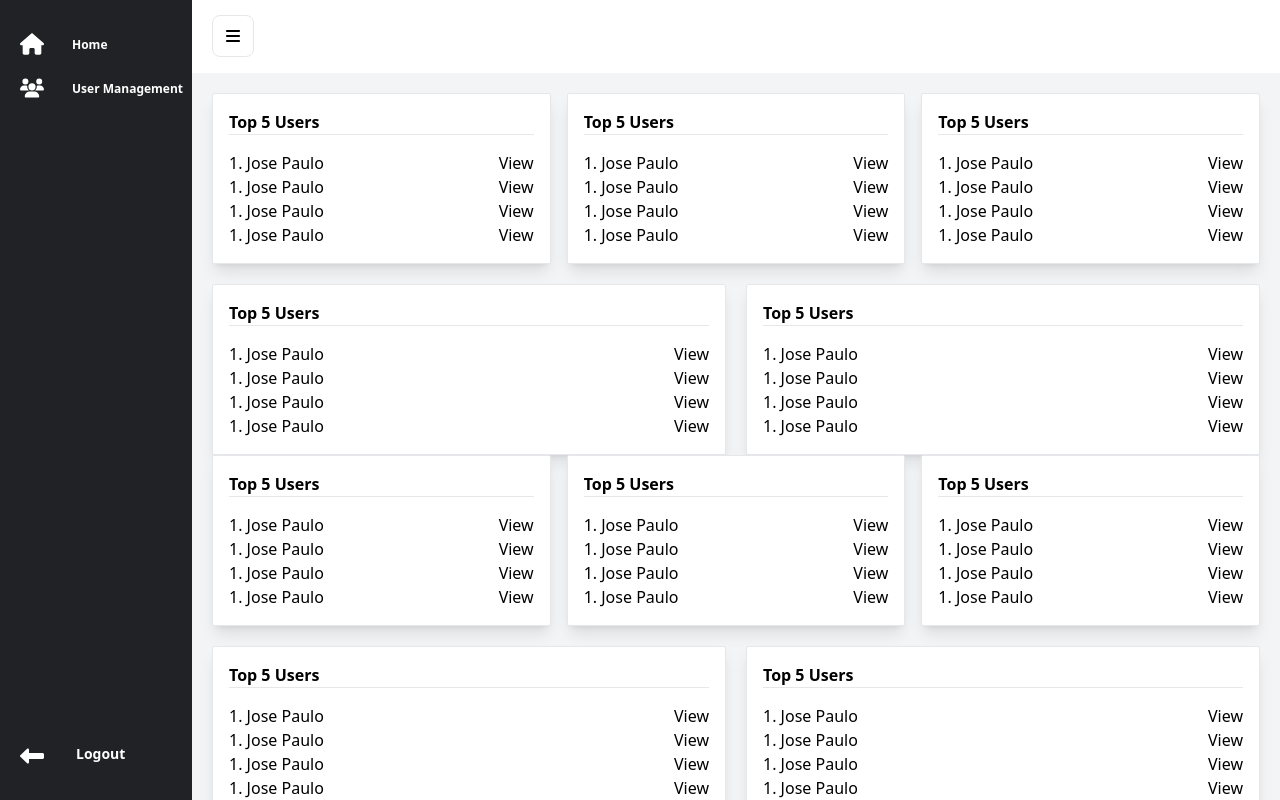
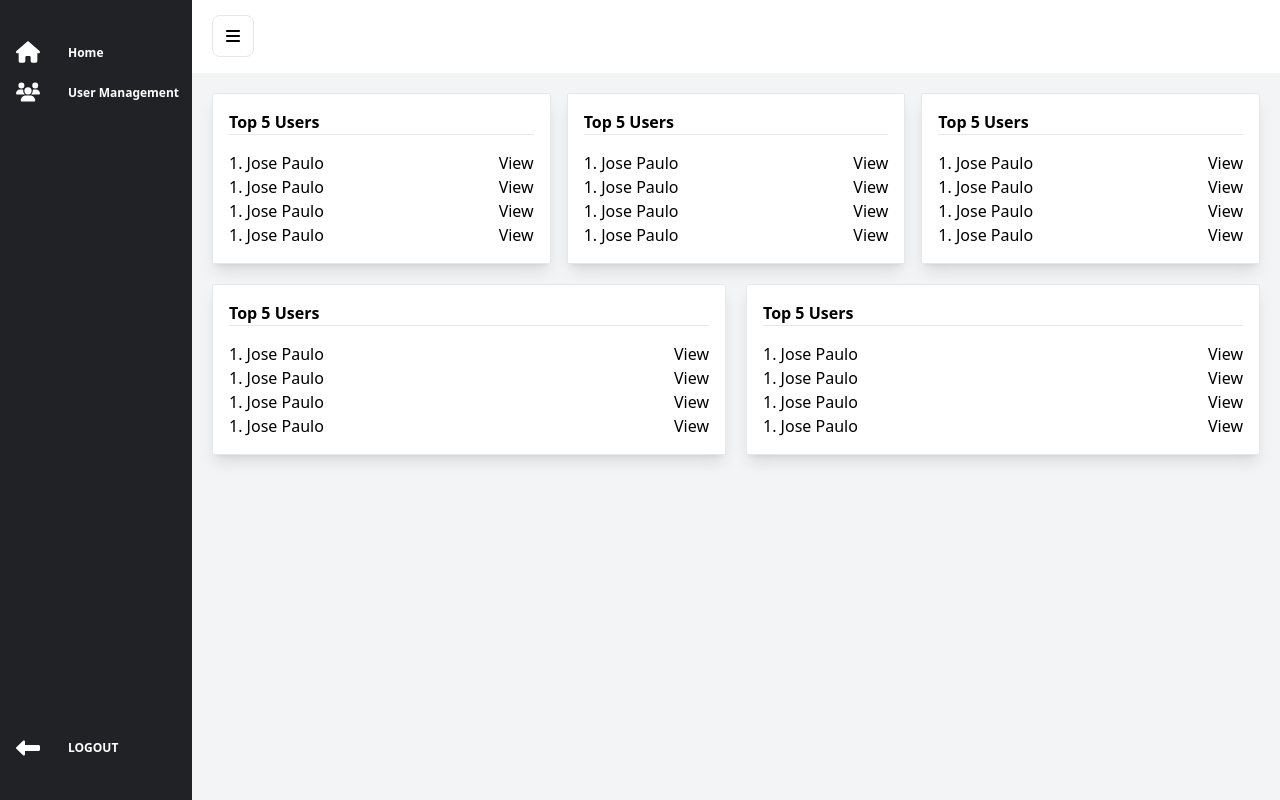
Before and after one commit to josepaulodelacruz/DashboardTemplate, a React (Vite) app: page / in a window 1280 px wide. Both pictures are taken after a click on the button 105 px from the left and 36 px from the top of the page. Built offline with nearby package versions, Linux system fonts and the light colour scheme.

Commit message:
added changes

```diff
--- a/src/Components/Sidebar.tsx
+++ b/src/Components/Sidebar.tsx
@@ -10,7 +10,7 @@ interface SidebarProps {
 
 const Sidebar: FC<SidebarProps> = ({ isClose, style }) => {
   return (
-    <div style={style} className={`item bg-primary flex flex-col pl-5 py-8 h-screen`}>
+    <div style={style} className={`item bg-primary flex flex-col py-8 h-screen`}>
 
       <ul className='flex h-full flex-col text-white leading-tight overflow-y-auto overflow-x-hidden'>
 
@@ -29,12 +29,12 @@ const Sidebar: FC<SidebarProps> = ({ isClose, style }) => {
         />
       </ul>
 
-      <div className='flex items-center'>
-        <a className='flex flex-row leading-tight gap-8 text-white'>
-          <FaLeftLong size={24} color='white' />
-          <span style={{ 'opacity': isClose ? '1' : '0' }} className='transition-all text-sm whitespace-nowrap font-bold'>Logout</span>
-        </a>
-      </div>
+      <SidebarIcon
+        routePath='/'
+        icon={ <FaLeftLong size={24} color='white' />}
+        linkName='LOGOUT'
+        isClose={isClose!}
+        />
 
     </div>
   )
@@ -44,19 +44,18 @@ const Sidebar: FC<SidebarProps> = ({ isClose, style }) => {
 interface SidebarIconProps {
   linkName?: string,
   icon?: ReactNode
-  routePath?: string,
+  routePath?: string|null,
   isClose: boolean
 }
 
 const SidebarIcon: FC<SidebarIconProps> = ({ linkName, icon, routePath, isClose = false }) => {
   return (
-    <li className='flex items-center pb-5'>
-      <Link to={`${routePath}`} className='flex items-center flex-row gap-7'>
+    <li className='flex items-center'>
+      <Link to={`${routePath}`} className={`flex items-center flex-row gap-7 hover:bg-white hover:bg-opacity-20 rounded-lg flex-1 px-2 mx-2 py-2 transition-colors`}>
         {icon}
-        <span style={{ 'fontSize': '12px', 'opacity': isClose ? '1' : '0' }} className='transition-all whitespace-nowrap font-bold'>{linkName}</span>
+        <span style={{  'fontSize': '12px', 'opacity': isClose ? '1' : '0', 'display': isClose ? 'block' : 'none', 'transitionDelay': isClose ? '0s' : '0.3s' }} className='text-white transition-all whitespace-nowrap font-bold'>{linkName}</span>
       </Link>
     </li>
-
   )
 }
 
--- a/src/Layout/DashboardLayout.tsx
+++ b/src/Layout/DashboardLayout.tsx
@@ -11,8 +11,7 @@ const DashboardLayout = () => {
   }
 
   return (
-    <div className={`grid h-full transition-all ${isClose ? 'grid-cols-[15%_85%]' : 'grid-cols-[5%_95%]'}`}>
-
+    <div className={`grid h-full transition-all ${isClose ? 'grid-cols-[15%_85%]' : 'grid-cols-[4%_96%]'}`}>
 
       <Sidebar
         isClose={isClose} />
--- a/src/Pages/Dashboard/index.tsx
+++ b/src/Pages/Dashboard/index.tsx
@@ -18,21 +18,6 @@ const Dashboard: FC = () => {
 
       </div>
 
-
-      <div className='grid grid-cols-3 gap-4 '>
-        <Card />
-        <Card />
-        <Card />
-      </div>
-
-      <div className="grid grid-cols-2 gap-5 pt-5">
-
-        <Card />
-        <Card />
-
-      </div>
-
-
     </div>
   )
 
--- a/src/Pages/Users/index.tsx
+++ b/src/Pages/Users/index.tsx
@@ -1,9 +1,16 @@
-
+import { useState } from 'react'
 
 const Users = () => {
   return (
-    <div>
-      USERS
+    <div className='flex flex-col p-5 w-full max-w-screen-2xl'>
+
+      <div className='flex flex-row bg-blue-300'>
+        test
+
+
+      </div>
+
+
     </div>
   )
 }
```
